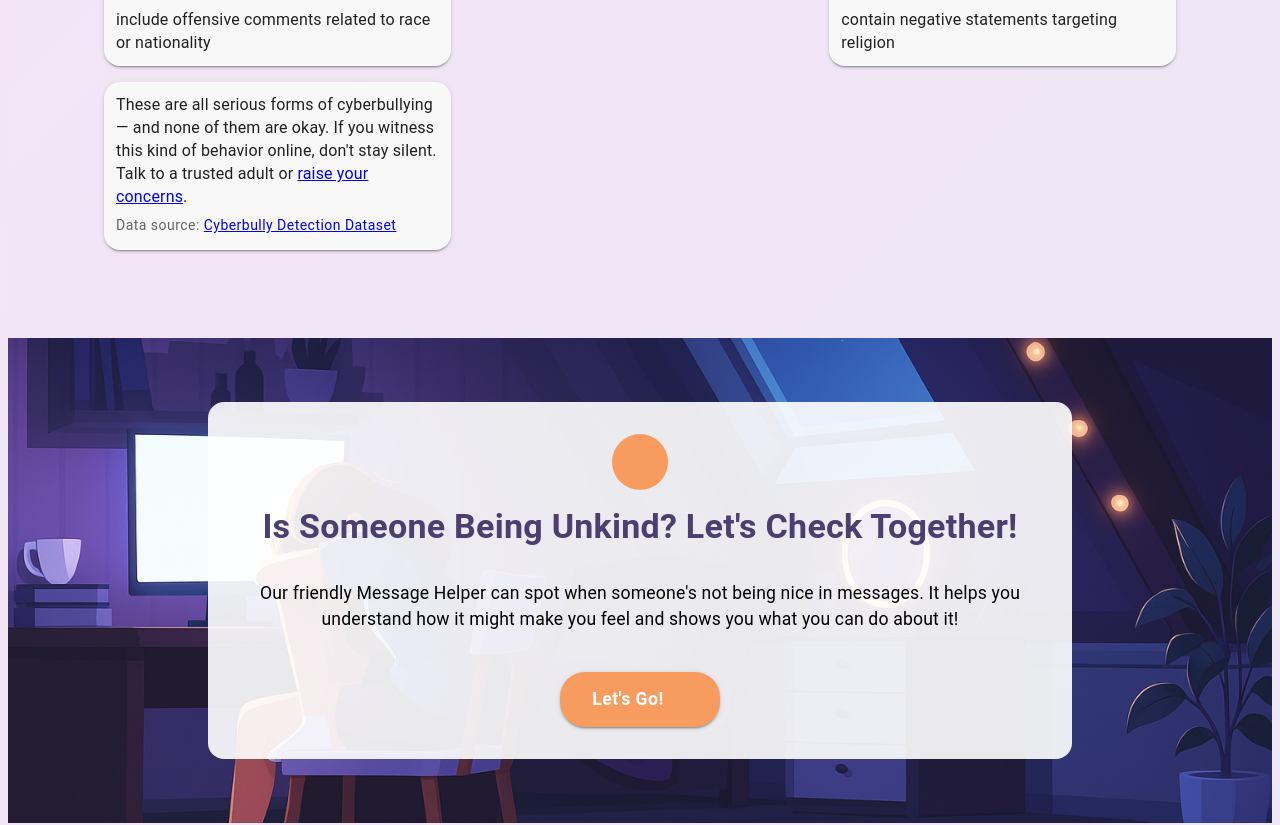
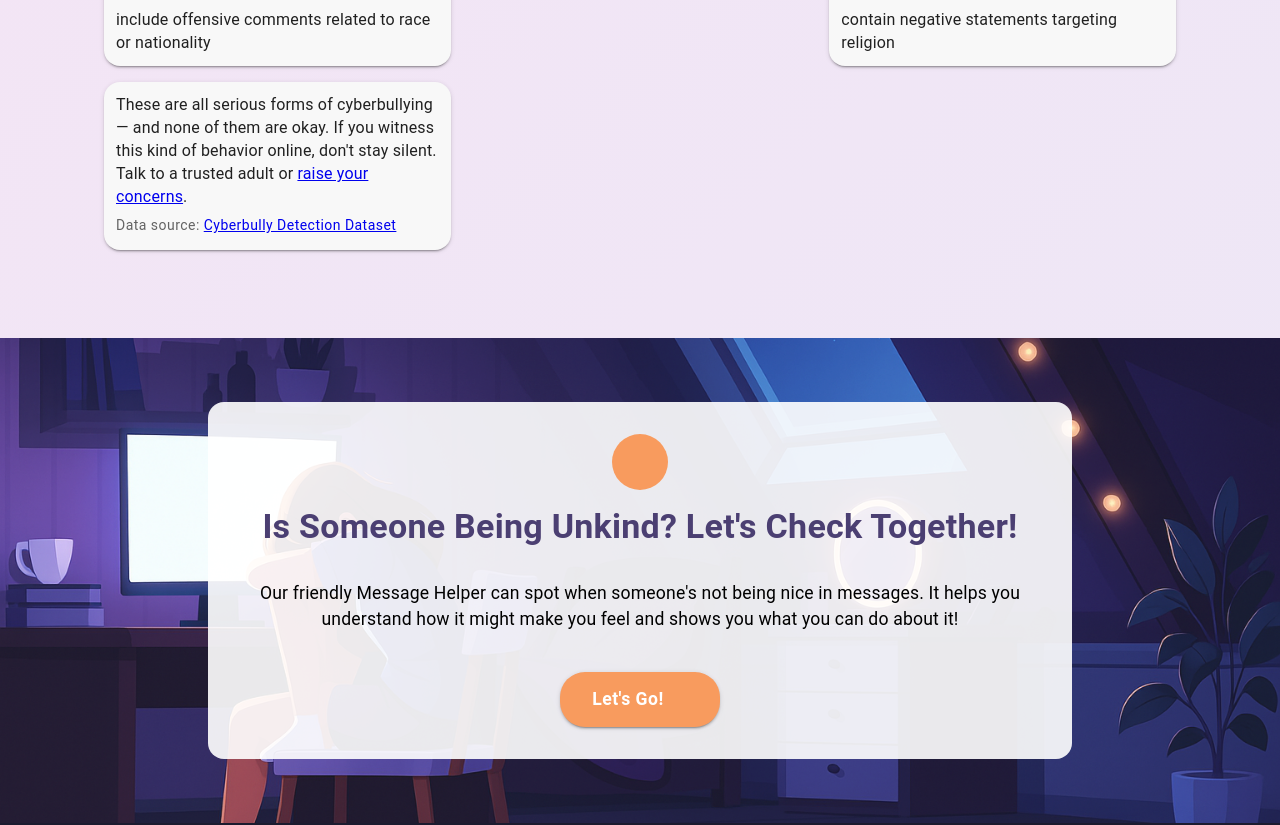
Before and after one commit to y1hanh/ShieldSpace, a React (Vite) app: page / in a window 1280 px wide. Shown: the part 2391-3216 px from the top of the page. Built offline with nearby package versions, Linux system fonts and the light colour scheme; no server answers; some icons are missing; what chartjs-chart-treemap would draw is missing.

Commit message:
marge problem

```diff
--- a/src/App.tsx
+++ b/src/App.tsx
@@ -29,7 +29,6 @@ function App() {
       <Box
         sx={{
           marginTop: '4rem',
-          marginBottom: '4rem',
           mx: 'auto',
           background: 'var(--background)',
         }}
--- a/src/theme.css
+++ b/src/theme.css
@@ -11,4 +11,5 @@
 
   body {
     background: linear-gradient(135deg, #E1F5FE 0%, #F3E5F5 50%, #EDE7F6 100%);
+    margin: 0;
   }
```
